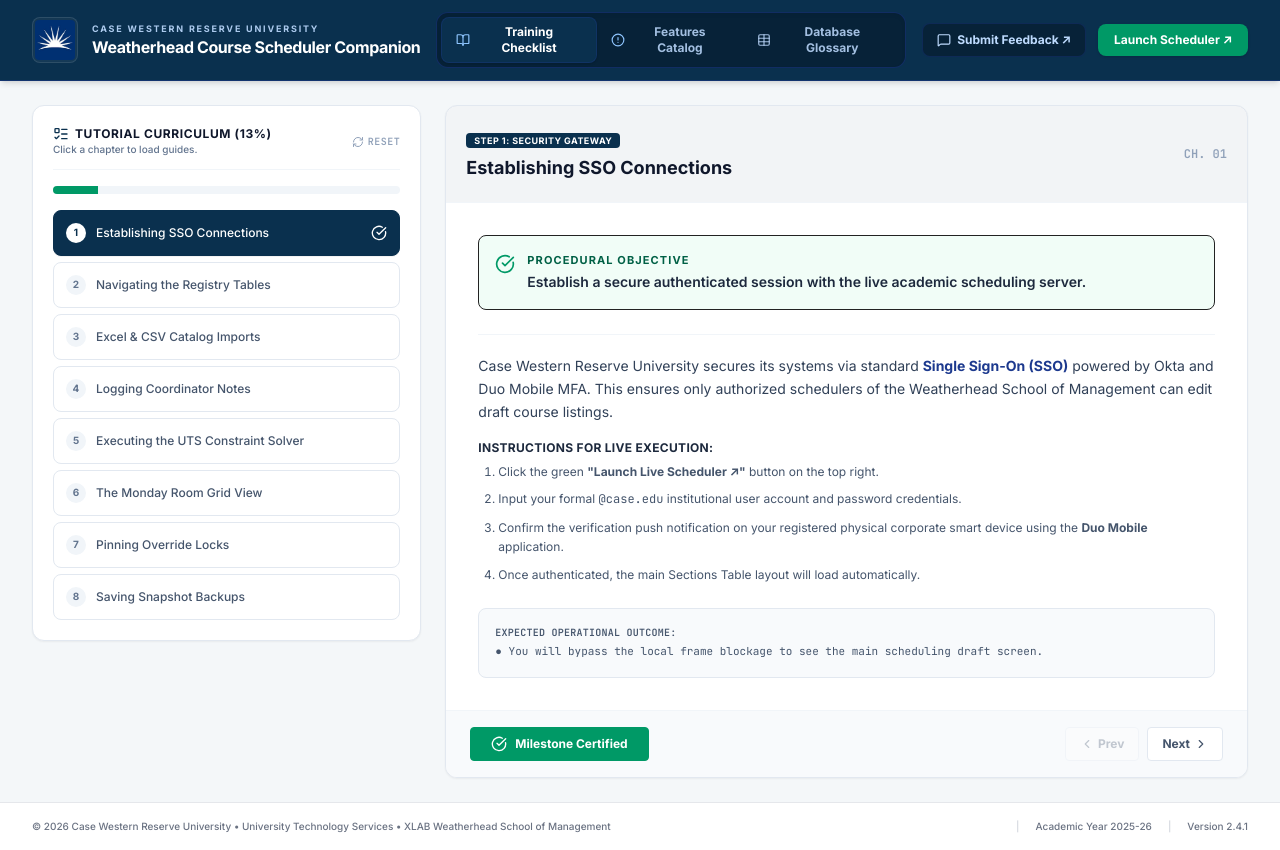
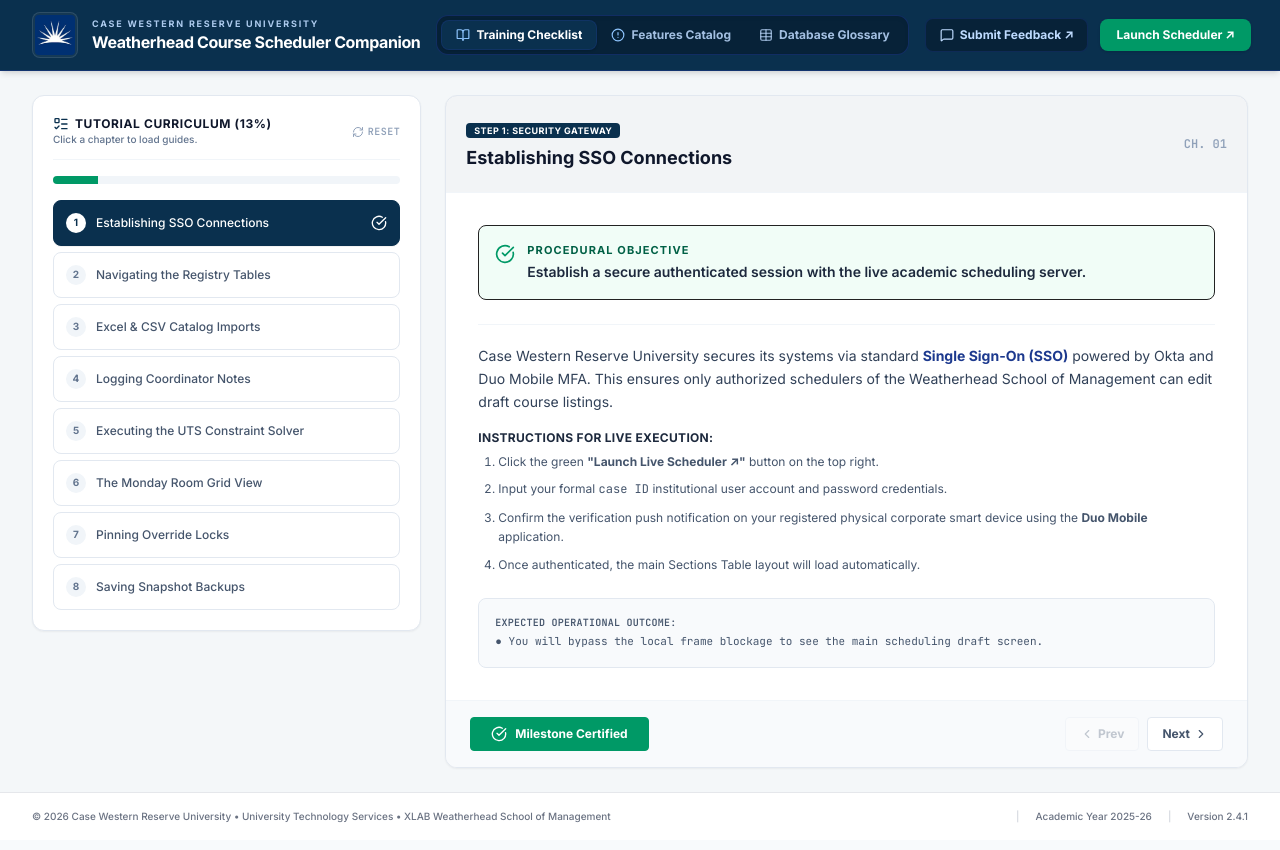
Before and after one commit to The-Arabi/Scheduler-interactive-guide, a React (Vite) app: page / in a window 1280 px wide. Built offline with nearby package versions, Linux system fonts and the light colour scheme.

Commit message:
improve UI

```diff
--- a/src/App.tsx
+++ b/src/App.tsx
@@ -93,7 +93,7 @@
             <h6 className="text-xs font-bold text-slate-800 uppercase tracking-wide mb-1.5">Instructions for Live Execution:</h6>
             <ol className="list-decimal pl-5 text-xs text-slate-600 space-y-2 leading-relaxed">
               <li>Click the green <strong>"Launch Live Scheduler ↗"</strong> button on the top right.</li>
-              <li>Input your formal <code>@case.edu</code> institutional user account and password credentials.</li>
+              <li>Input your formal <code>case ID</code> institutional user account and password credentials.</li>
               <li>Confirm the verification push notification on your registered physical corporate smart device using the <strong>Duo Mobile</strong> application.</li>
               <li>Once authenticated, the main Sections Table layout will load automatically.</li>
             </ol>
@@ -147,8 +147,8 @@
           <div className="bg-blue-50 border border-blue-150 p-4 rounded-lg flex items-start gap-3">
             <FileSpreadsheet className="w-5 h-5 text-blue-800 mt-0.5 shrink-0" />
             <div className="text-xs text-blue-950">
-              <span className="font-bold block mb-1">Spreadsheet Guidelines</span>
-              Keep column headers corresponding exactly with the registry labels: <code>ID, Course, Instructor, Enroll, Cap, Meeting Pattern</code> to prevent schema conflicts when loading data.
+              <span className="font-bold block mb-1">Flexible Column Translation</span>
+              You don&apos;t need to have these column labels exactly. We have an integrated translator layer that automatically maps your worksheet headers to our system&apos;s columns. Since this translator is continuously updated, there is no strict guideline for sheet headers.
             </div>
           </div>
           <div>
@@ -577,12 +577,9 @@
                     <p className="text-slate-612 text-xs sm:text-sm leading-relaxed">
                       Coordinators generally design draft schedules inside Excel formats. The scheduler bypasses the manual typing stage by letting users import <code>.xlsx</code> or <code>.csv</code> grids.
                     </p>
-                    <div className="bg-emerald-50 border border-emerald-200 p-4 rounded-lg space-y-1 text-xs text-emerald-950 font-medium">
-                      <span className="font-extrabold uppercase text-[10px] text-emerald-800 tracking-wide block">Optimal Excel Columns Reference:</span>
-                      Make sure your sheets contain column keys corresponding to standard labels:
-                      <code className="block bg-white border border-emerald-100 rounded px-2 py-1 mt-1 font-mono text-slate-781 text-[10px] select-all">
-                        ID, Department, Course, Instructor, Enroll, Cap, Meeting Pattern
-                      </code>
+                    <div className="bg-emerald-50 border border-emerald-200 p-4 rounded-lg space-y-1 text-xs text-emerald-950 font-medium font-sans">
+                      <span className="font-extrabold uppercase text-[10px] text-emerald-800 tracking-wide block">Flexible Column Mapping Support:</span>
+                      Sheets do not need to follow strict column naming guidelines. An intelligent translator layer automatically translates custom worksheet headers to standard columns. Since the translator is continuously updated to handle new variations, you can upload your rosters directly.
                     </div>
                   </div>
                 )}
--- a/src/components/CWRUHeader.tsx
+++ b/src/components/CWRUHeader.tsx
@@ -40,10 +40,10 @@
         </div>
 
         {/* Core Mode Navigation Tabs */}
-        <div className="flex items-center bg-[#072238] p-1 rounded-xl border border-blue-900/50 shadow-inner">
+        <div className="flex items-center bg-[#072238] p-1 rounded-xl border border-blue-900/50 shadow-inner flex-nowrap whitespace-nowrap shrink-0">
           <button
             onClick={() => setViewMode('guide')}
-            className={`flex items-center gap-1.5 px-3.5 py-1.5 rounded-lg text-xs font-bold transition-all duration-150 cursor-pointer select-none ${
+            className={`flex items-center gap-1.5 px-3.5 py-1.5 rounded-lg text-xs font-bold transition-all duration-150 cursor-pointer select-none whitespace-nowrap shrink-0 ${
               viewMode === 'guide'
                 ? 'bg-[#0a304e] text-white border border-blue-900/35 shadow-sm'
                 : 'text-blue-200/85 hover:text-white hover:bg-white/5'
@@ -56,7 +56,7 @@
 
           <button
             onClick={() => setViewMode('features')}
-            className={`flex items-center gap-1.5 px-3.5 py-1.5 rounded-lg text-xs font-bold transition-all duration-150 cursor-pointer select-none ${
+            className={`flex items-center gap-1.5 px-3.5 py-1.5 rounded-lg text-xs font-bold transition-all duration-150 cursor-pointer select-none whitespace-nowrap shrink-0 ${
               viewMode === 'features'
                 ? 'bg-[#0a304e] text-white border border-blue-900/35 shadow-sm'
                 : 'text-blue-200/85 hover:text-white hover:bg-white/5'
@@ -69,7 +69,7 @@
 
           <button
             onClick={() => setViewMode('glossary')}
-            className={`flex items-center gap-1.5 px-3.5 py-1.5 rounded-lg text-xs font-bold transition-all duration-150 cursor-pointer select-none ${
+            className={`flex items-center gap-1.5 px-3.5 py-1.5 rounded-lg text-xs font-bold transition-all duration-150 cursor-pointer select-none whitespace-nowrap shrink-0 ${
               viewMode === 'glossary'
                 ? 'bg-[#0a304e] text-white border border-blue-900/35 shadow-sm'
                 : 'text-blue-200/85 hover:text-white hover:bg-white/5'
```
